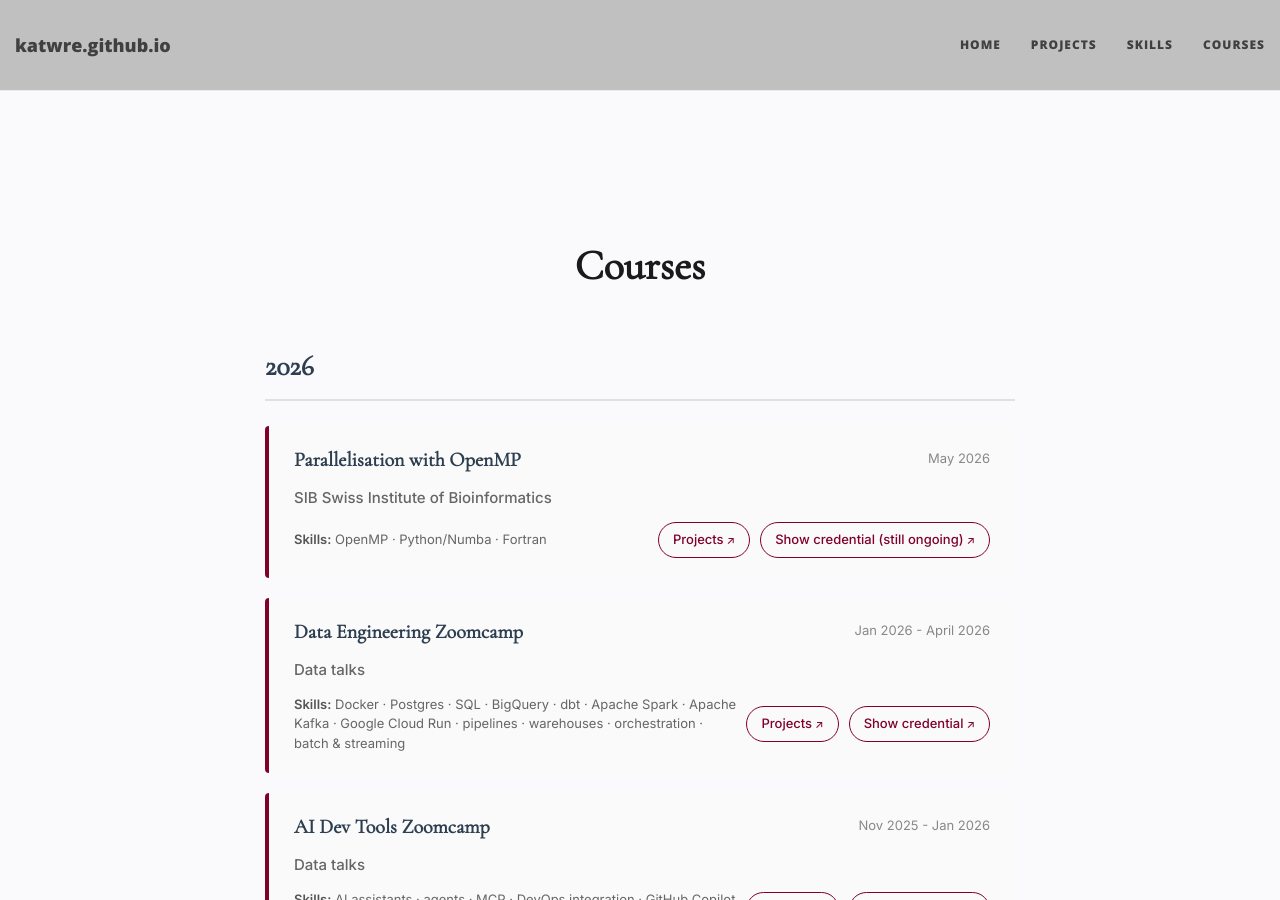
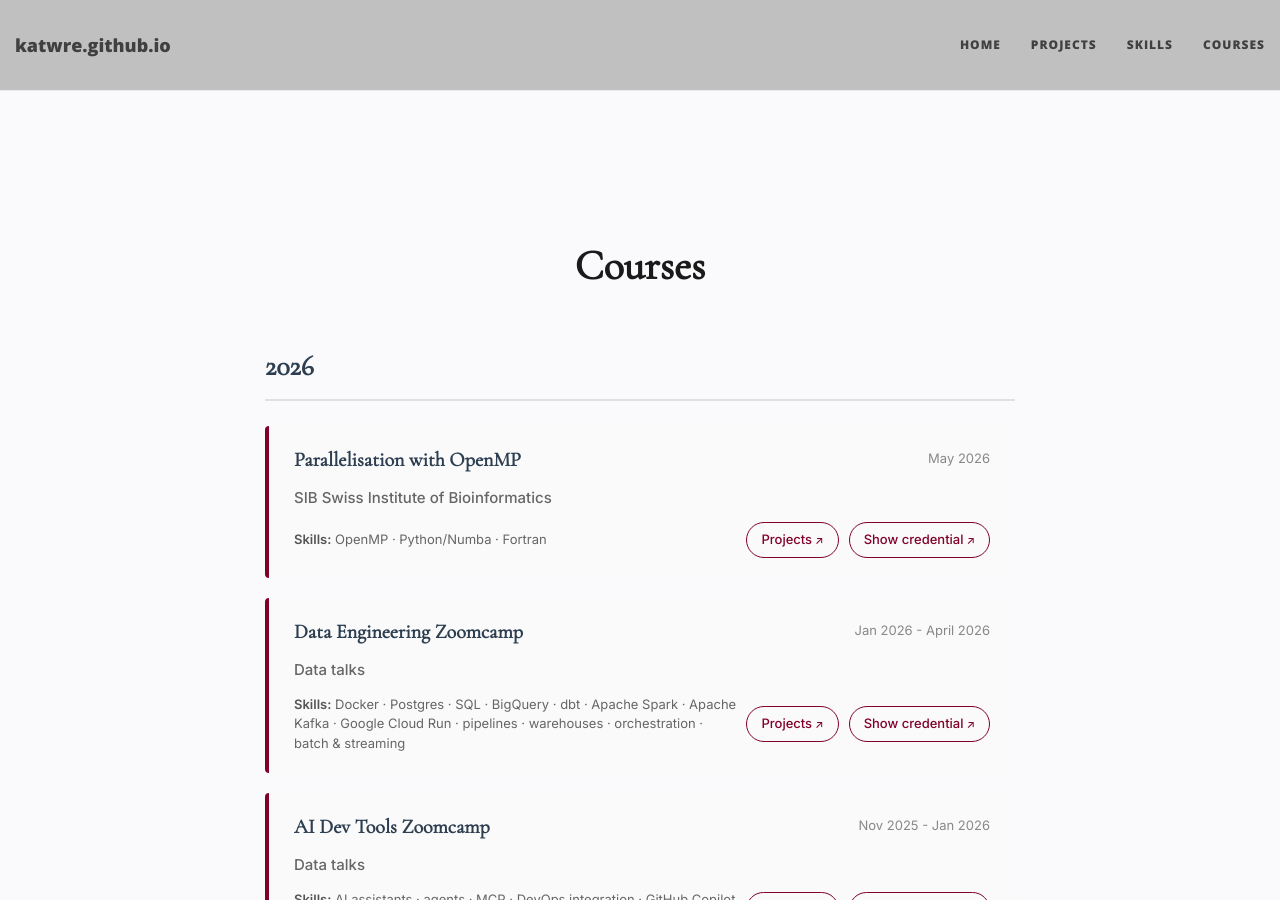
Before and after one commit to katwre/katwre.github.io, a Jekyll site: the page built from courses.md, in a window 1280 px wide and 900 px high. Built offline with Jekyll 4.4.1, drawn with Linux system fonts in a browser that asks for light colours; nearby versions of some CDN libraries; a style sheet for code colours, icons or effects is not loaded.

Commit message:
Added openmp certificate

```diff
--- a/courses.md
+++ b/courses.md
@@ -172,7 +172,7 @@
     <div class="course-skills"><strong>Skills:</strong> OpenMP · Python/Numba · Fortran
     </div>
     <a href="https://github.com/katwre/GPU-computing-projects/tree/main/openmp" class="credential-button">Projects</a>
-    <a href="#" class="credential-button">Show credential (still ongoing)</a>
+    <a href="https://katwre.github.io/certificates/certificate-of-attendance-sib-course-first-steps-in-parallelization-with-openmp-starting-on-11-may-2026-streamed.pdf" class="credential-button">Show credential</a>
   </div>
 </div>
 
```
Also changed, not shown: 1 other file.
